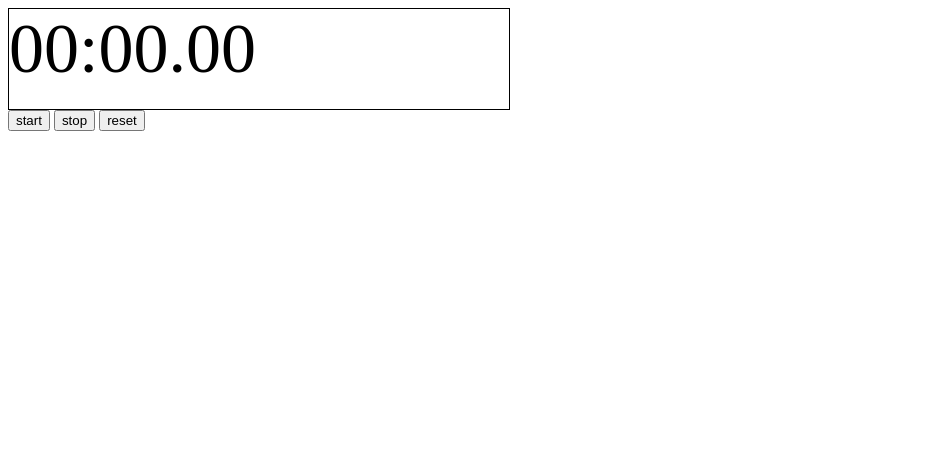
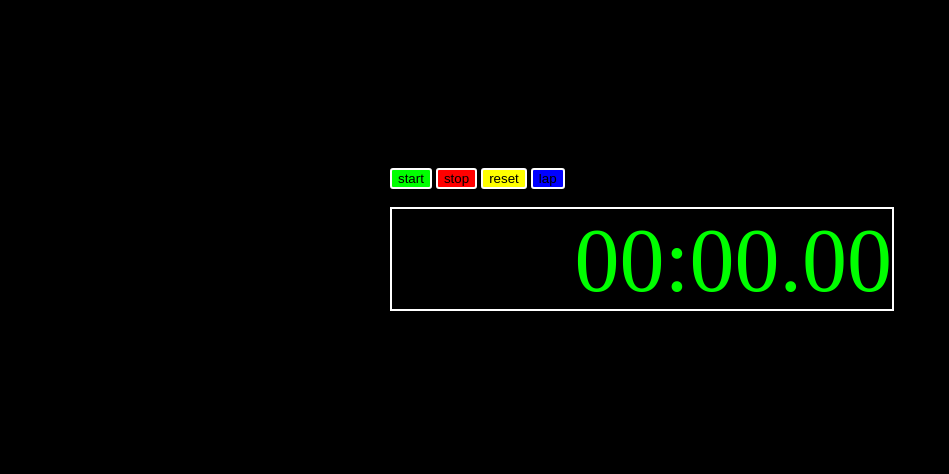
Before and after one commit to FAC10/week2-FA, a website: page index.html in a window 1280 px wide. Shown: the whole page, without its empty margins (0-949 px from the left). Drawn offline with Linux system fonts and the light colour scheme; a web font is replaced by a local one.

Commit message:
styling relates to #15

```diff
--- a/css/style.css
+++ b/css/style.css
@@ -1,14 +1,67 @@
+body {
+  background-color: #000;
+}
+
+/*@font-face {
+    font-family: 'digital-7-mono';
+    src: url('./fonts/digital-7-mono.ttf') format('ttf');
+    font-weight: normal;
+    font-style: normal;
+}
+
+@font-face {
+    font-family: 'transponder';
+    src: url('./fonts/transponder.ttf') format('ttf');
+    font-weight: normal;
+    font-style: normal;
+}*/
+
 .stopwatch {
+  padding: 20vh;
+  position:relative;
   width: 500px;
+  margin: auto auto;
+  }
+
+.stopwatch__hour {
+  position: absolute;
+
 }
 
 .stopwatch__display {
-  border: 1px solid black;
-  width: 500px;
+  width: 100%;
   height: 100px;
-  font-size: 70px;
+  font-size: 90px;
+  text-align: right;
+  border: 2px solid #fff;
+  font-family: 'threefourtwotwo';
+  font-weight: normal;
+  font-style: normal;
+  color: #0f0;
 }
 
 .stopwatch__button {
+border-radius: 3px;
+border: 2px solid #fff;
+/*margin-bottom: 3px;*/
+}
+
+#hourdisplay {
 
 }
+
+#start {
+  background-color: #0f0;
+}
+
+#stop {
+  background-color: #f00;
+}
+
+#reset {
+  background-color: #ff0;
+}
+
+#lap {
+  background-color: #00f;
+}
--- a/index.html
+++ b/index.html
@@ -5,15 +5,18 @@
   <meta name="viewport" content="width=device-width, initial-scale=1.0">
   <meta http-equiv="X-UA-Compatible" content="ie=edge">
   <link rel="stylesheet" href="./css/style.css">
+  <link rel="stylesheet" media="screen" href="https://fontlibrary.org/face/threefourtwotwo" type="text/css"/>
   <title>Stopwatch</title>
+
 </head>
 <body>
   <section class="stopwatch">
-    <section id="hourdisplay" class="stopwatch__hours"></section>
-    <section id="display" class="stopwatch__display">00:00.00</section>
     <button id="start" class="stopwatch__button">start</button>
     <button id="stop" class="stopwatch__button">stop</button>
     <button id="reset" class="stopwatch__button">reset</button>
+    <button id="lap" class="stopwatch__button">lap</button>
+    <section id="hourdisplay" class="stopwatch__hours">1</section>
+    <section id="display" class="stopwatch__display">00:00.00</section>
   </section>
 
   <script src="./js/script.js"></script>
```
